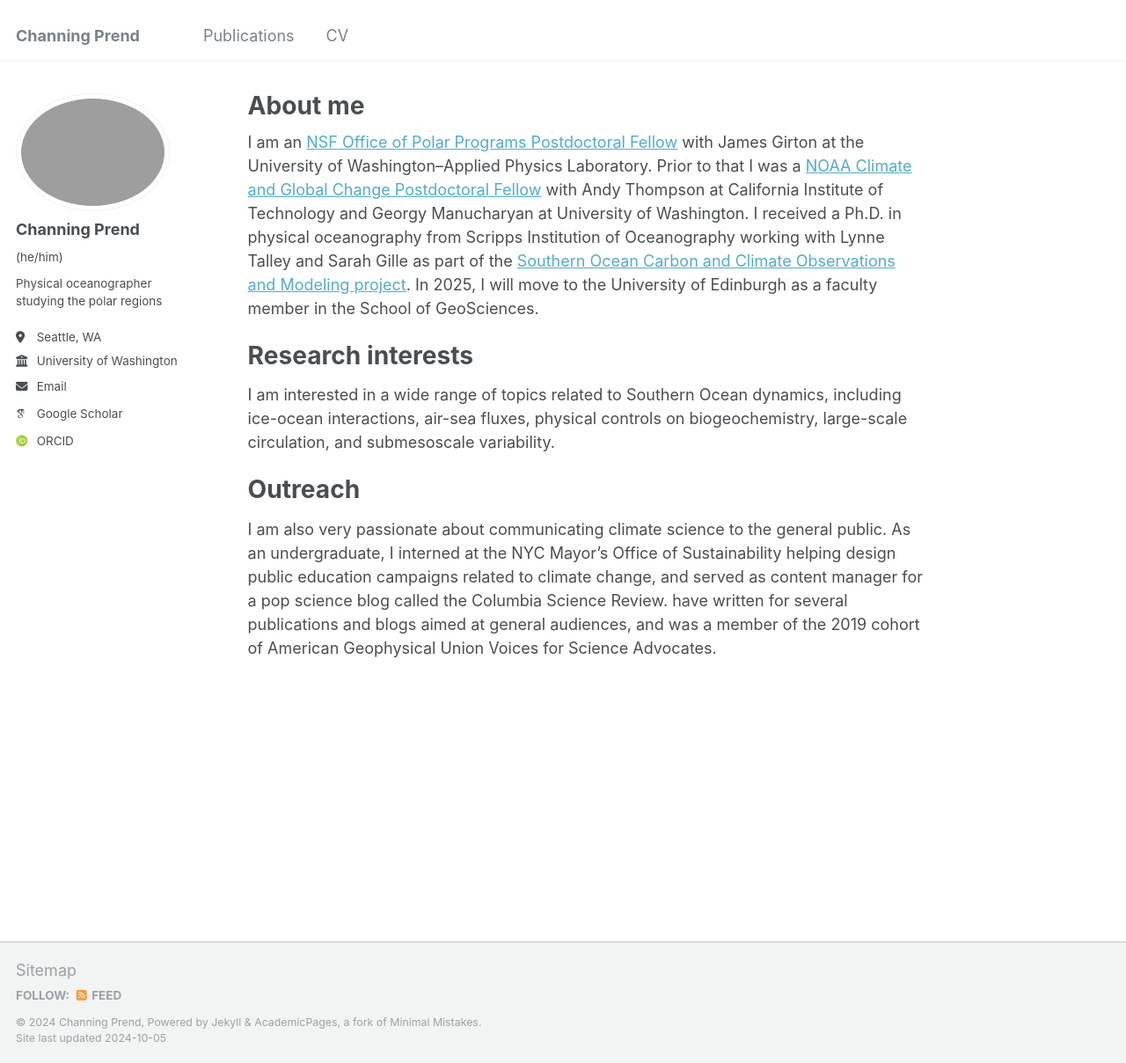
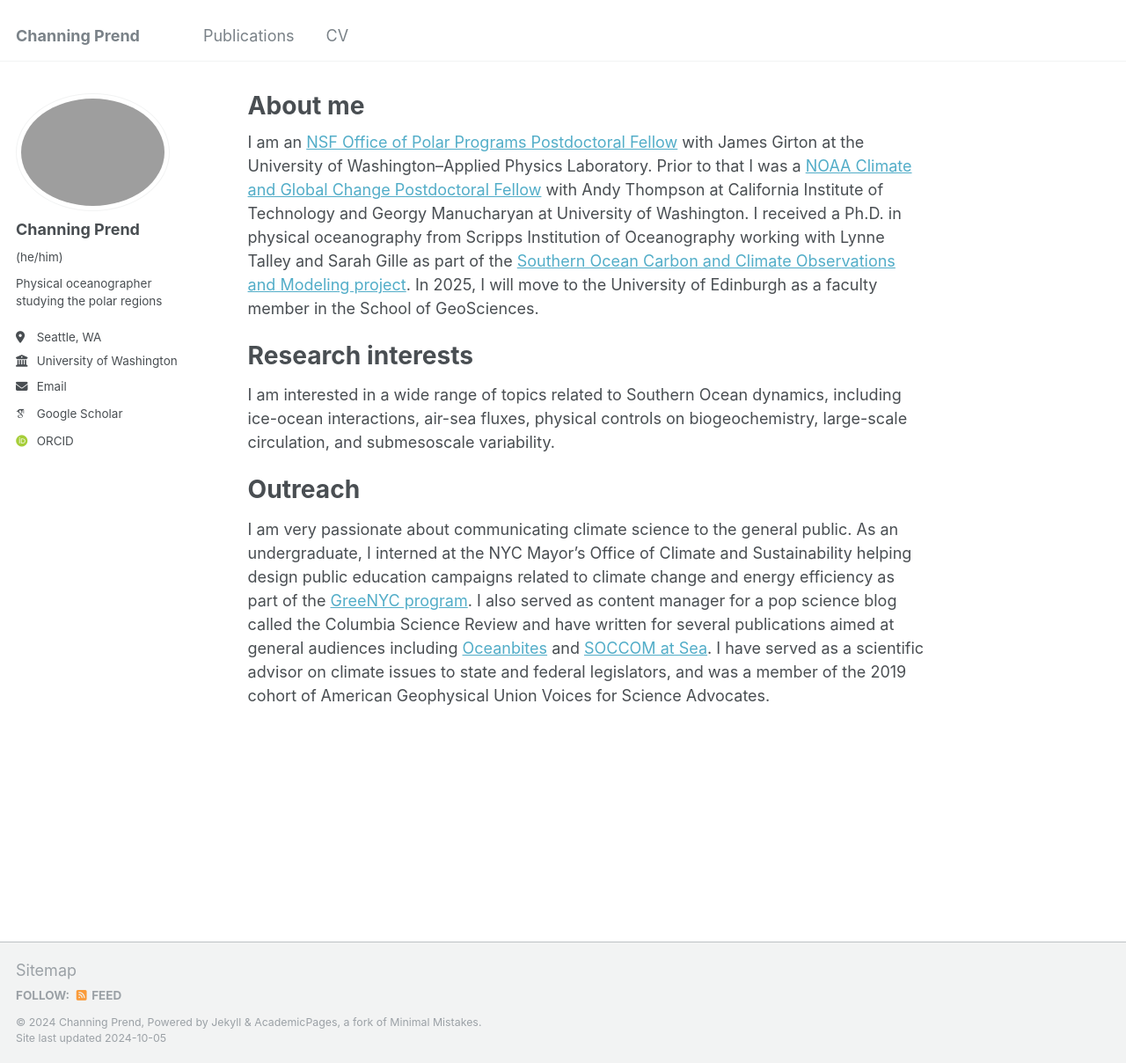
Before and after one commit to cprend/cprend.github.io, a Jekyll site: the page built from _pages/about.md, in a window 1280 px wide and 1208 px high. Shown: the whole window at 88% size. Built offline with Jekyll 4.4.1, drawn with Linux system fonts in a browser that asks for light colours; some web fonts are replaced.

Commit message:
Update about.md

```diff
--- a/_pages/about.md
+++ b/_pages/about.md
@@ -15,4 +15,4 @@ I am interested in a wide range of topics related to Southern Ocean dynamics, in
 
 Outreach
 ======
-I am also very passionate about communicating climate science to the general public. As an undergraduate, I interned at the NYC Mayor's Office of Sustainability helping design public education campaigns related to climate change, and served as content manager for a pop science blog called the Columbia Science Review.  have written for several publications and blogs aimed at general audiences, and was a member of the 2019 cohort of American Geophysical Union Voices for Science Advocates.
+I am very passionate about communicating climate science to the general public. As an undergraduate, I interned at the NYC Mayor's Office of Climate and Sustainability helping design public education campaigns related to climate change and energy efficiency as part of the [GreeNYC program](https://www.nyc.gov/site/sustainability/onenyc/greenyc.page). I also served as content manager for a pop science blog called the Columbia Science Review and have written for several publications aimed at general audiences including [Oceanbites](https://oceanbites.org/author/cprend/) and [SOCCOM at Sea](https://soccomatsea.blogspot.com/2020/03/musings-from-rv-ron-brown-march-april.html). I have served as a scientific advisor on climate issues to state and federal legislators, and was a member of the 2019 cohort of American Geophysical Union Voices for Science Advocates.
```
